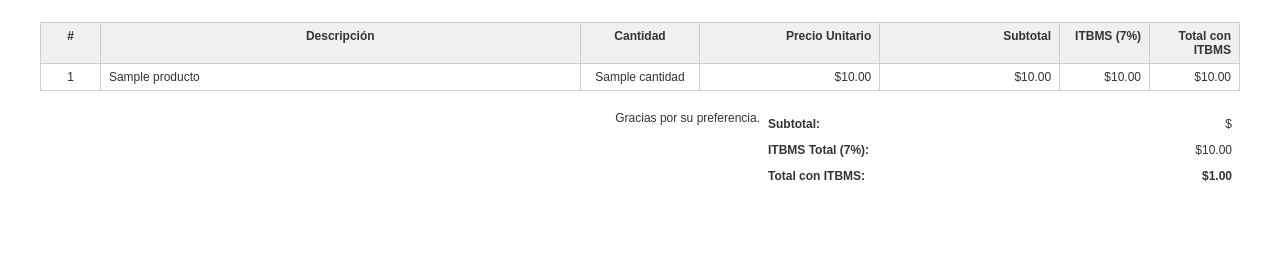
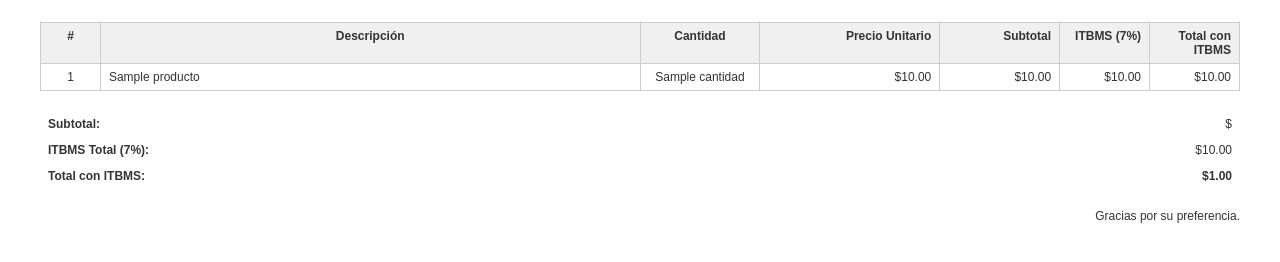
Before and after one commit to JoaquinCastillo12/Hidrotek-Web, a Django app: template backend/api/templates/cotizacion_pdf.html in a window 1280 px wide. Shown: the part 198-460 px from the top of the page. Run offline with Django 5.2, Linux system fonts and the light colour scheme; tables that the repository leaves empty hold one stand-in row (values such as "Sample post"); the template is opened without the code that fills it: values that come from a table or form of the project are taken from there, most other values are stand-ins (such as "Sample title", 1, 10 or a date in 2020); grey boxes marked "Sample" are stand-in pictures.

Commit message:
correcion de tabla

```diff
--- a/backend/api/templates/cotizacion_pdf.html
+++ b/backend/api/templates/cotizacion_pdf.html
@@ -27,7 +27,6 @@
       width: 100%;
       border-collapse: collapse;
       margin-bottom: 20px;
-      /* Quitamos table-layout: fixed para mejor compatibilidad */
     }
 
     th, td {
@@ -47,19 +46,23 @@
       padding: 2px 0;
     }
 
+    /* Tabla de totales con mismo ancho que la tabla principal */
     .totales {
-      width: 40%;
-      float: right;
+      width: 100%;
+      border-collapse: collapse;
+      margin-top: 10px;
     }
 
     .totales td {
-      text-align: right;
       border: none;
       padding: 6px 8px;
+      text-align: right;
     }
 
+    /* El label (primer td) alineado a la izquierda */
     .totales tr td:first-child {
       text-align: left;
+      font-weight: bold;
     }
 
     .text-right {
@@ -91,7 +94,6 @@
     </div>
   </div>
 
-
   <hr>
 
   <!-- Información del cliente y cotización -->
@@ -111,10 +113,10 @@
     <thead>
       <tr>
         <th style="width:5%; text-align: center;">#</th>
-        <th style="width:40%;">Descripción</th>
+        <th style="width:45%;">Descripción</th>
         <th style="width:10%; text-align: center;">Cantidad</th>
         <th style="width:15%; text-align: right;">Precio Unitario</th>
-        <th style="width:15%; text-align: right;">Subtotal</th>
+        <th style="width:10%; text-align: right;">Subtotal</th>
         <th style="width:7.5%; text-align: right;">ITBMS (7%)</th>
         <th style="width:7.5%; text-align: right;">Total con ITBMS</th>
       </tr>
@@ -137,15 +139,15 @@
   <!-- Totales -->
   <table class="totales">
     <tr>
-      <td><strong>Subtotal:</strong></td>
+      <td>Subtotal:</td>
       <td>${{ cotizacion.total|floatformat:2 }}</td>
     </tr>
     <tr>
-      <td><strong>ITBMS Total (7%):</strong></td>
+      <td>ITBMS Total (7%):</td>
       <td>${{ itbms_total|floatformat:2 }}</td>
     </tr>
     <tr>
-      <td><strong>Total con ITBMS:</strong></td>
+      <td>Total con ITBMS:</td>
       <td><strong>${{ total_con_itbms|floatformat:2 }}</strong></td>
     </tr>
   </table>
```
Lines whose indentation alone changed are shown as unchanged.
